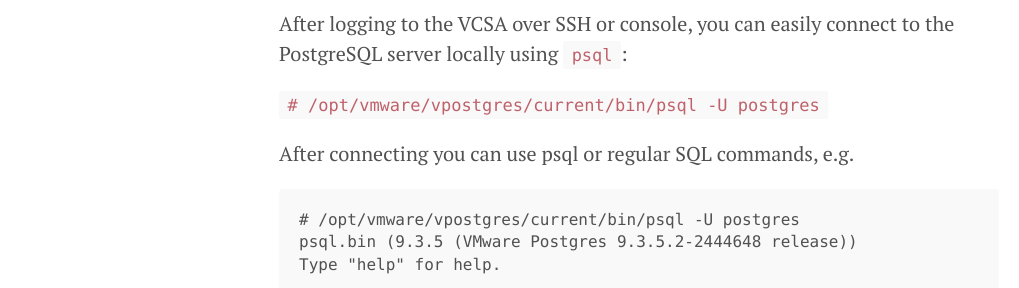
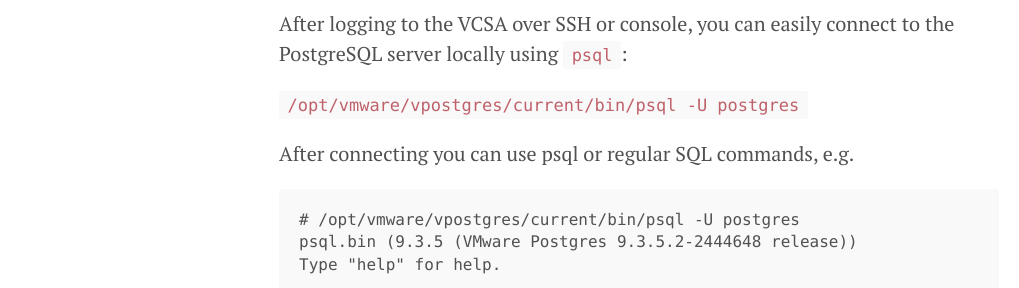
Before and after one commit to nilic/nilic.github.io, a Jekyll site: the page built from _posts/2015-03-21-exploring-vcsa-embedded-postgresql-database.md, in a window 1280 px wide and 900 px high, scrolled down 436 px. Shown: the part 165-453 px from the top of the window, without its empty margins (1-1020 px from the left). Built offline with Jekyll 4.4.1, drawn with Linux system fonts in a browser that asks for light colours; nearby versions of some CDN libraries; Markdown is read by kramdown in place of the engine named in the settings; some of the changed text lies outside the part shown.

Commit message:
edited code snippets for the latest post

````diff
--- a/_posts/2015-03-21-exploring-vcsa-embedded-postgresql-database.md
+++ b/_posts/2015-03-21-exploring-vcsa-embedded-postgresql-database.md
@@ -12,7 +12,7 @@ __Note:__ Following procedures are probably unsupported by VMware and are given
 
 After logging to the VCSA over SSH or console, you can easily connect to the PostgreSQL server locally using `psql`:
 
-```# /opt/vmware/vpostgres/current/bin/psql -U postgres```
+`/opt/vmware/vpostgres/current/bin/psql -U postgres`
 
 After connecting you can use psql or regular SQL commands, e.g.
 
@@ -57,7 +57,7 @@ listen_addresses = '*'
 
 Finally, restart the PostgreSQL server by running
 
-```/etc/init.d/vmware-vpostgres restart```
+`/etc/init.d/vmware-vpostgres restart`
 
 ## Backing up the vCenter database
 
@@ -109,6 +109,6 @@ The final step is to allow external access to the PostgreSQL through the VCSA IP
 
 Afterwards, reload VCSA firewall by running
 
-`# /usr/lib/applmgmt/networking/bin/firewall-reload`
+`/usr/lib/applmgmt/networking/bin/firewall-reload`
 
 and PostgreSQL server should be accessible from the outside world after configuring `pg_hba.conf` and `postgresql.conf` as described above.
````
